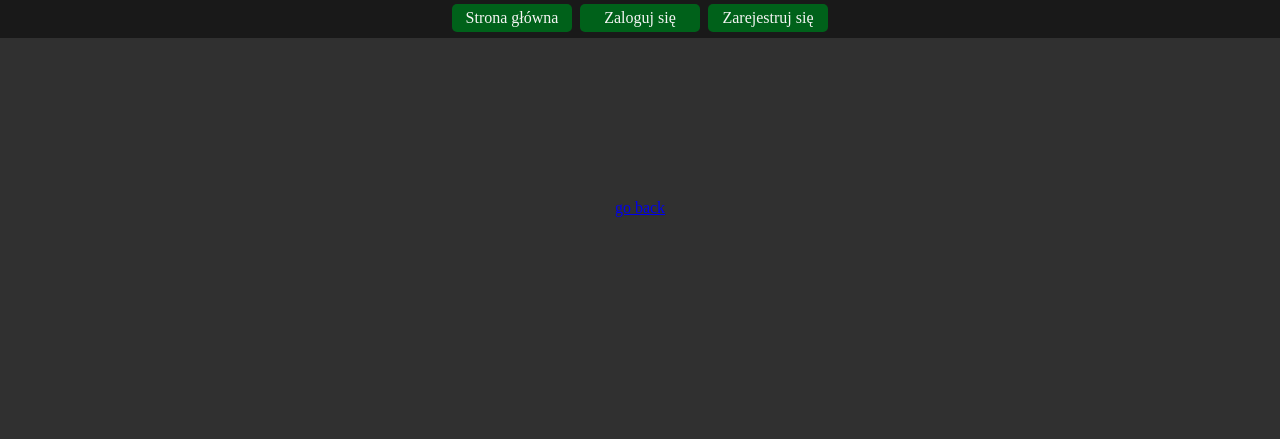
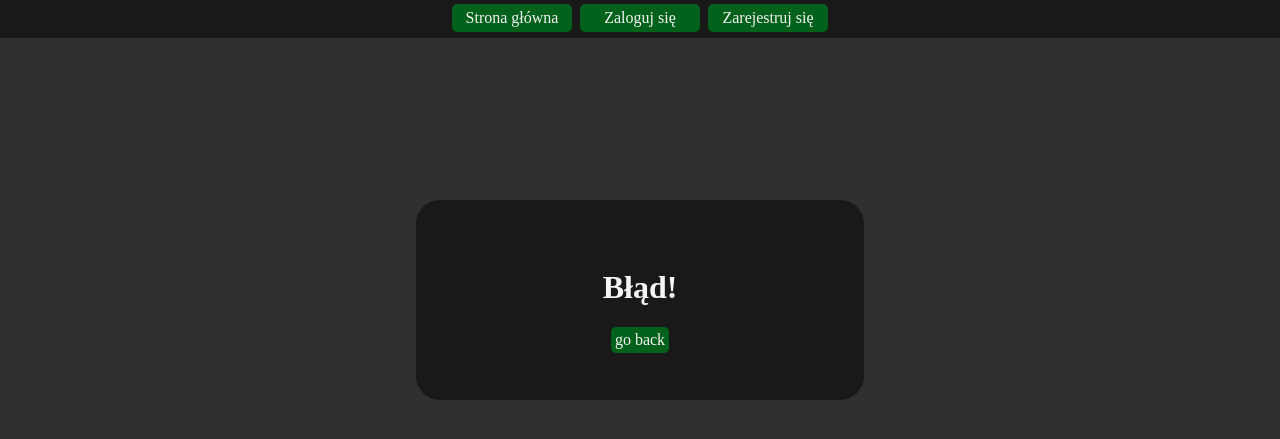
Before and after one commit to 7Bubun/secure-web-password-manager, a Flask app: template application/templates/message.html in a window 1280 px wide. Shown: the top 439 px of the page. Run offline with Flask 2, Linux system fonts and the light colour scheme; the template is opened without the code that fills it: most values are stand-ins (such as "Sample title", 1, 10 or a date in 2020); parts of the project's set-up code (start-up, migrations or seed data) failed here and were passed over.

Commit message:
Style alert page

```diff
--- a/application/static/css/style.css
+++ b/application/static/css/style.css
@@ -113,10 +113,27 @@ body {
 }
 
 #error-container {
-    width: 400px;
-    height: 400px;
+    background-color: #191919;
+    width: 448px;
+    min-height: 200px;
+    margin-top: 200px;
     margin-left: auto;
     margin-right: auto;
+    border-radius: 24px;
+    text-align: center;
+}
+
+#error-content{
+    width: 90%;
+    height: 100%;
+}
+
+.error-btn {
+    background-color: #00611a;
+    color: whitesmoke;
+    text-decoration: none;
+    border-radius: 5px;
+    padding: 4px;
 }
 
 #passwords-container {
--- a/application/templates/message.html
+++ b/application/templates/message.html
@@ -2,9 +2,12 @@
 
 {% block maincontent %}
 <div id="error-container" class="centered-content">
-    <h2>
-        {{message}}
-    </h2>
-    <a href="{{link}}">go back</a>
+    <div id="error-content">
+        <h1>Błąd!</h1>
+        <h2>{{message}}</h2>
+        <div class="centered-content">
+            <a href="{{link}}" class="error-btn">go back</a>
+        </div>
+    </div>
 </div>
 {% endblock %}
```
